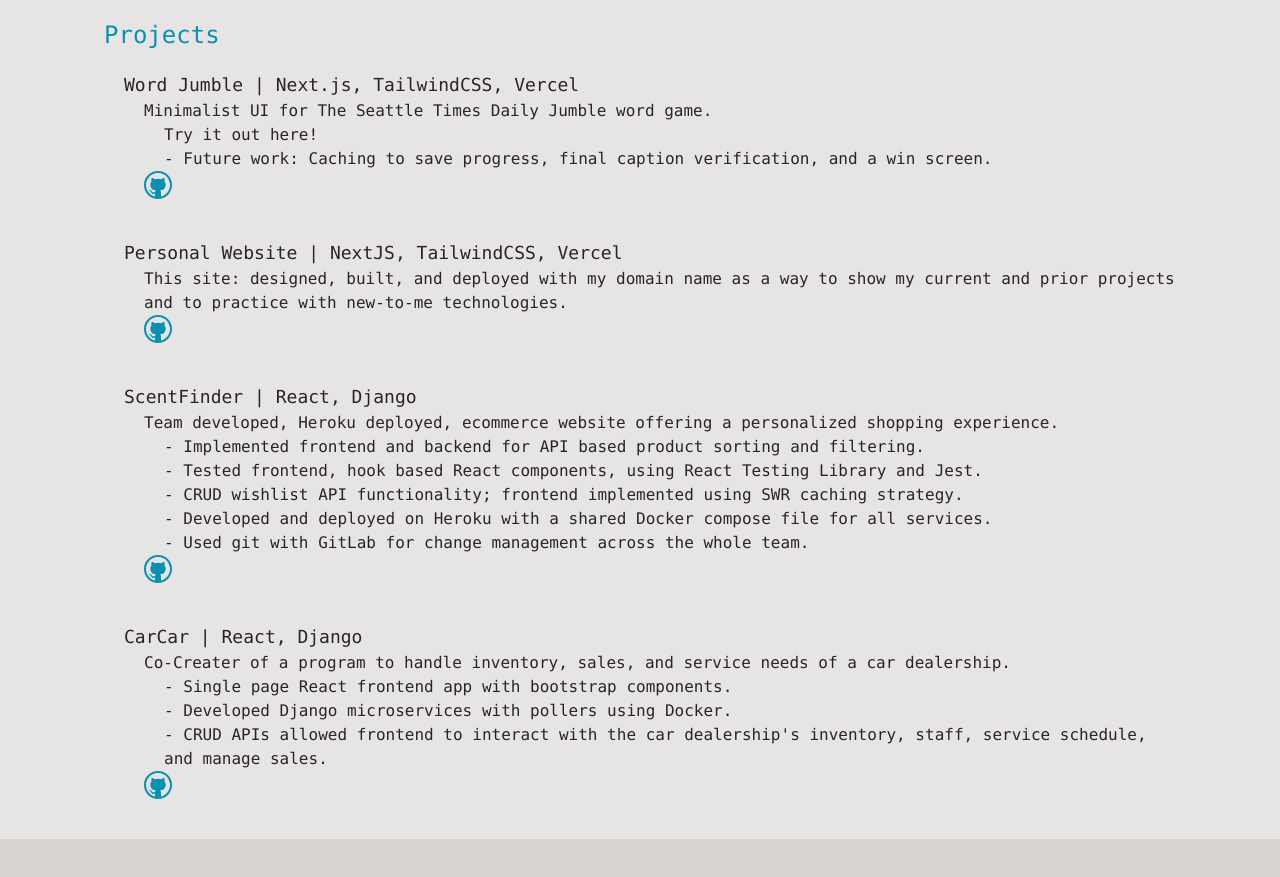
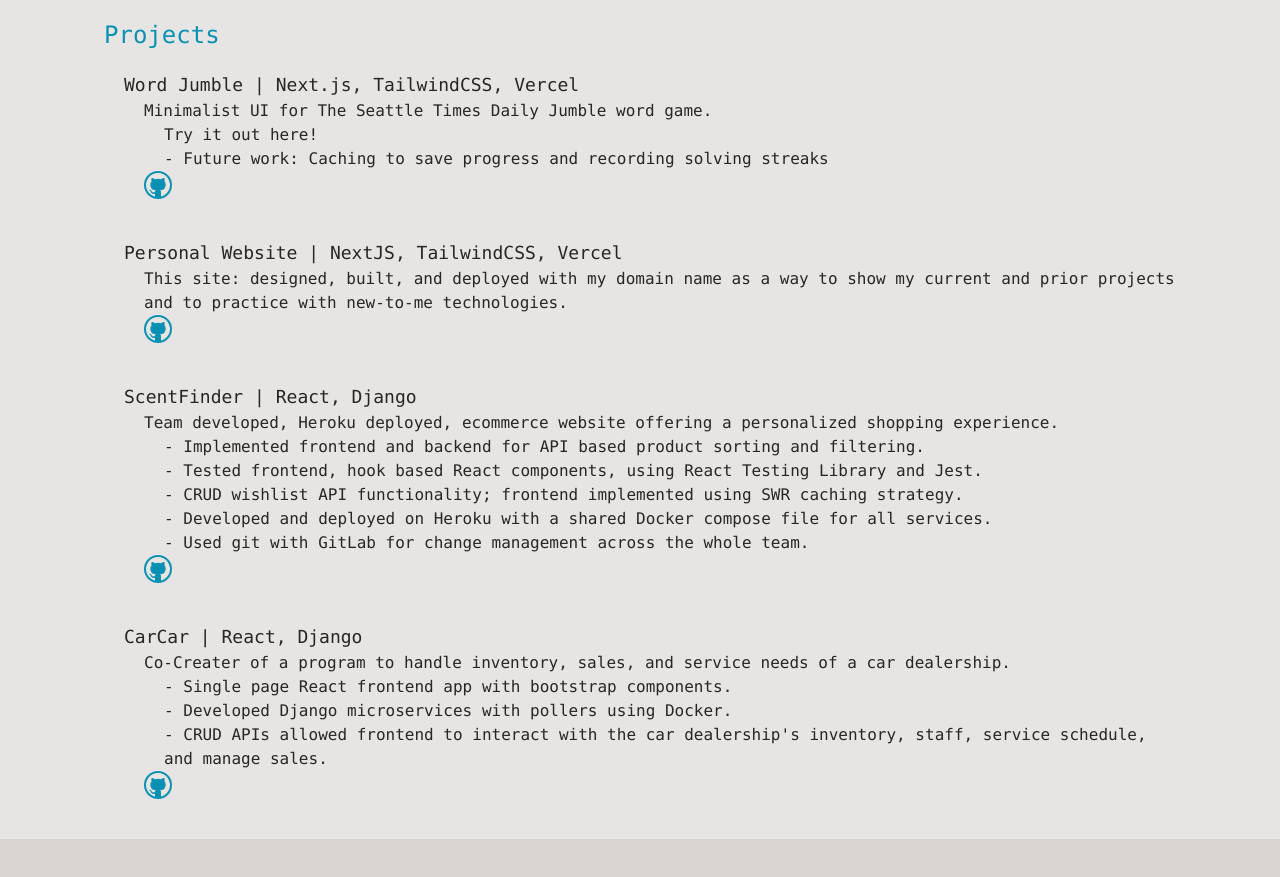
Before and after one commit to frerij/portfolio, a Next.js app: page / in a window 1280 px wide. Shown: the part 980-1857 px from the top of the page. Built offline with nearby package versions, Linux system fonts and the light colour scheme.

Commit message:
project description update

```diff
--- a/pages/index.js
+++ b/pages/index.js
@@ -140,8 +140,8 @@
                       >
                         Try it out here!
                       </a>
-                      <br />- Future work: Caching to save progress, final
-                      caption verification, and a win screen.
+                      <br />- Future work: Caching to save progress and
+                      recording solving streaks
                     </p>
                   </div>
                   <span className="flex">
```
